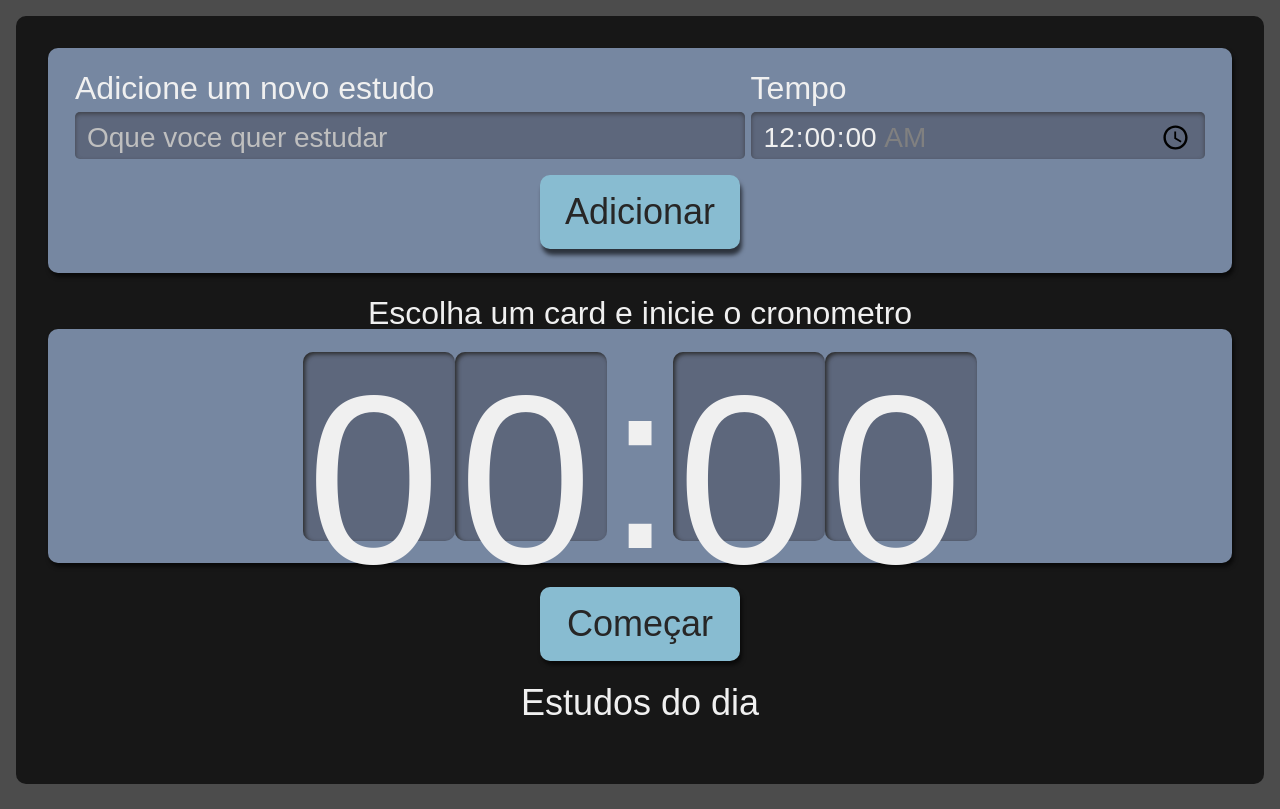
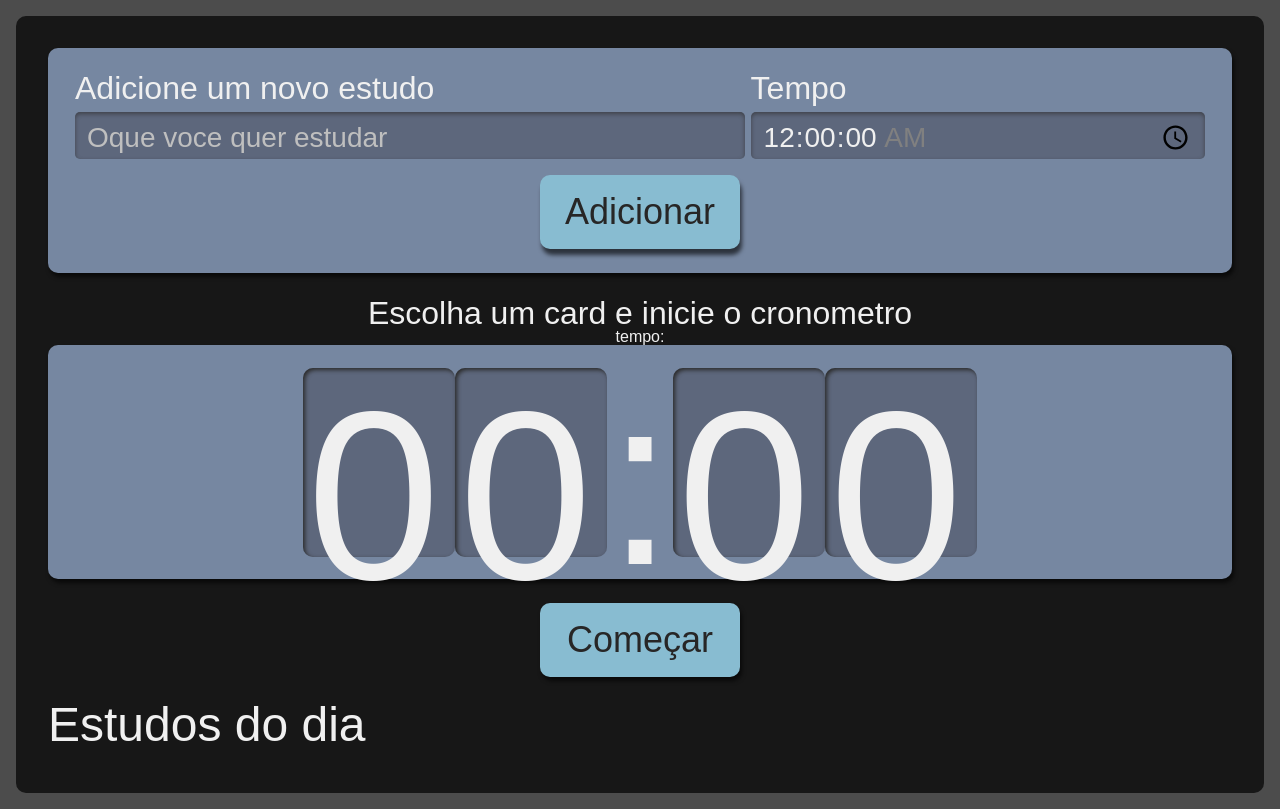
Before and after one commit to Guilherme-so/gui-schedule-studies, a React (Create React App) app: page / in a window 1280 px wide. Built offline with nearby package versions, Linux system fonts and the light colour scheme.

Commit message:
time function

```diff
--- a/package.json
+++ b/package.json
@@ -13,6 +13,7 @@
     "react": "^18.2.0",
     "react-dom": "^18.2.0",
     "react-scripts": "5.0.1",
+    "styled-components": "^5.3.5",
     "typescript": "^4.8.3",
     "uuid": "^9.0.0",
     "web-vitals": "^2.1.4"
@@ -42,6 +43,7 @@
     ]
   },
   "devDependencies": {
+    "@types/styled-components": "^5.1.26",
     "@types/uuid": "^8.3.4",
     "sass": "^1.54.9",
     "typescript-plugin-css-modules": "^3.4.0"
--- /dev/null
+++ b/src/Globals.d.ts
@@ -0,0 +1,2 @@
+declare module "*.module.css";
+declare module "*.module.scss";
--- a/src/components/Cronometro/index.tsx
+++ b/src/components/Cronometro/index.tsx
@@ -1,12 +1,27 @@
 import Botao from "../Botao";
 import Relogio from "./Relogio";
+import { tempoParaSegundos } from "../../utils/time";
 import "./style.scss"
+import { Tarefa } from "../../types/tarefa";
+import { useEffect, useState } from "react";
 
-export default function Cronometro() {
+interface Props {
+    selecionado : Tarefa | undefined
+}
+
+export default function Cronometro({selecionado}: Props) {
+    const [tempo, setTempo] = useState<number>()
+
+    useEffect(() => {
+        if(selecionado?.tempo) {
+            setTempo(tempoParaSegundos(selecionado.tempo))
+        }
+    }, [selecionado])
 
     return (
         <div className="cronometro">
             <p className="titulo">Escolha um card e inicie o cronometro</p>
+            tempo: {tempo}
             <div className="relogioWrapper">
                 <Relogio/>
             </div>
--- a/src/components/Lista/index.tsx
+++ b/src/components/Lista/index.tsx
@@ -1,16 +1,24 @@
 import { Tarefa } from '../../types/tarefa'
 import Item from './item'
-import "./style.scss"
+import styles from "./lista.module.css"
 
+interface Props {
+  tarefas: Tarefa[]
+  selecionaTarefa: (tarefaSelecionada:Tarefa) => void
+}
 
-function Lista({tarefas}:{tarefas: Tarefa[]}) {
+function Lista({tarefas, selecionaTarefa}: Props) {
 
   return (
-    <aside className='listaTarefas'>
+    <aside className={styles.listaTarefas}>
         <h2>Estudos do dia</h2>
         <ul>
-            {tarefas?.map((item, index) => (
-                <Item  {...item}   key={index}/>
+            {tarefas?.map((item) => (
+              <Item
+              selecionaTarefa={selecionaTarefa}
+              key={item.id}
+              {...item}
+               />
             ))}
         </ul>
     </aside>
--- a/src/components/Lista/item/index.tsx
+++ b/src/components/Lista/item/index.tsx
@@ -1,12 +1,29 @@
-import { Tarefa } from '../../../types/tarefa'
-import '../style.scss'
+import { Tarefa } from "../../../types/tarefa";
+import styles from "./item.module.css"
 
-export default function Item ({id, tarefa, tempo,selecionado,completado}: Tarefa) {
-    console.log(id, tarefa, tempo,selecionado,completado)
+interface Props extends Tarefa {
+  selecionaTarefa: (tarefaSelecionada: Tarefa) => void;
+}
+
+export default function Item({
+  id,
+  tarefa,
+  tempo,
+  selecionado,
+  completado,
+  selecionaTarefa,
+}: Props) {
+
     return (
-        <li className='item'>
-        <h3>{tarefa}</h3>
-        <span>{tempo}</span>
+    <li className={`${styles.item} ${selecionado ?  styles.itemSelecionado : ""}`} onClick={() =>selecionaTarefa({
+        id,
+        tarefa,
+        tempo,
+        selecionado,
+        completado
+    })}>
+      <h3>{tarefa}</h3>
+      <span>{tempo}</span>
     </li>
-    )
+  );
 }
--- /dev/null
+++ b/src/components/Lista/item/item.module.css
@@ -0,0 +1,48 @@
+.item {
+    background-color: #4D4D4D;
+    border-radius: 8px;
+    box-shadow: 2px 4px 4px #0000009F;
+    padding: 12px;
+    margin-bottom: 8px;
+    position: relative;
+    cursor: pointer;
+
+    @media screen and (min-width:1280px) {
+      font-size: 1.8rem;
+    }
+  }
+
+
+  .item h3 {
+    margin-bottom: 8px;
+    word-break: break-all;
+  }
+
+  .item span {
+    color: #D0D0D0;
+  }
+
+  .itemSelecionado {
+    background-color: tomato;
+    box-shadow: 2px 4px 4px #0000009F inset;
+  }
+
+  .itemCompletado {
+    background-color: #566F42;
+    cursor: auto;
+
+  }
+
+
+  .itemCompletado .concluido {
+    display: block;
+    background-image: url("../../assets/img/check-mark.svg");
+    background-repeat: no-repeat;
+    background-size: 38px 38px;
+    position: absolute;
+    top: 50%;
+    right: 12px;
+    transform: translateY(-50%);
+    width: 42px;
+    height: 43px;
+  }
--- /dev/null
+++ b/src/components/Lista/lista.module.css
@@ -0,0 +1,30 @@
+.listaTarefas {
+  grid-area: tarefas;
+  height: 100%;
+  @media screen and (min-width:1280px) {
+
+    h2{
+      text-align: center;
+      font-size: 2.25rem;
+      margin-bottom: 24px;
+    }
+
+    ul {
+      overflow: auto;
+      max-height: 500px;
+    }
+  }
+}
+
+.listaTarefas h2 {
+  display: flex;
+  margin: 0 auto;
+  font-size: 3rem;
+  margin-bottom: 12px;
+}
+
+.listaTarefas ul {
+  max-height: 350px;
+  overflow-y: scroll;
+  scrollbar-width: thin;
+}
--- a/src/components/Lista/style.scss
+++ /dev/null
@@ -1,75 +0,0 @@
-.listaTarefas {
-    grid-area: tarefas;
-    height: 100%;
-
-    h2 {
-      font-size: 1.25rem;
-      margin-bottom: 12px;
-    }
-
-    ul {
-      max-height: 350px;
-      overflow-y: scroll;
-        scrollbar-width: thin;
-    }
-
-    @media screen and (min-width:1280px) {
-
-      h2{
-        text-align: center;
-        font-size: 2.25rem;
-        margin-bottom: 24px;
-      }
-
-      ul {
-        overflow: auto;
-        max-height: 500px;
-      }
-    }
-  }
-
-  .item {
-    background-color: #4D4D4D;
-    border-radius: 8px;
-    box-shadow: 2px 4px 4px #0000009F;
-    padding: 12px;
-    margin-bottom: 8px;
-    position: relative;
-    cursor: pointer;
-
-    h3 {
-      margin-bottom: 8px;
-      word-break: break-all;
-    }
-
-    span {
-      color: #D0D0D0;
-    }
-
-    @media screen and (min-width:1280px) {
-      font-size: 1.8rem;
-    }
-  }
-
-  .itemSelecionado {
-    background-color: #292929;
-    box-shadow: 2px 4px 4px #0000009F inset;
-  }
-
-  .itemCompletado {
-    background-color: #566F42;
-    cursor: auto;
-
-    .concluido {
-      display: block;
-      background-image: url("../../components/assets/img/check-mark.svg");
-      background-repeat: no-repeat;
-      background-size: 38px 38px;
-      position: absolute;
-      top: 50%;
-      right: 12px;
-      transform: translateY(-50%);
-      width: 42px;
-      height: 43px;
-    }
-  }
--- a/src/pages/App.tsx
+++ b/src/pages/App.tsx
@@ -7,12 +7,21 @@ import { Tarefa } from '../types/tarefa';
 
 function App() {
   const [tarefas, setTarefas] = useState<Tarefa[]>([])
+  const [selecionado, setSelecionado] = useState<Tarefa>()
+
+  function selecionaTarefa(tarefaSelecionada:Tarefa){
+    setSelecionado(tarefaSelecionada)
+    setTarefas(oldOnes => oldOnes.map((tarefa) => ({
+      ...tarefa,
+      selecionado: tarefaSelecionada.id === tarefa.id ? true : false
+    })))
+  }
 
   return (
     <div className='AppStyle'>
       <Formulario setTarefas={setTarefas}/>
-      <Lista tarefas={tarefas}/>
-      <Cronometro />
+      <Lista selecionaTarefa={selecionaTarefa} tarefas={tarefas}/>
+      <Cronometro selecionado={selecionado} />
     </div>
   );
 }
--- /dev/null
+++ b/src/utils/time.ts
@@ -0,0 +1,8 @@
+export const tempoParaSegundos = (tempo: string) => {
+    const [horas = "0", minutos = "0", segundos = "0"] = tempo.split(":")
+
+    const horasEmSegundos = Number(horas) * 3600
+    const minutosEmSegundos = Number(minutos) * 60
+
+    return horasEmSegundos + minutosEmSegundos + Number(segundos)
+}
--- a/tsconfig.json
+++ b/tsconfig.json
@@ -1,7 +1,6 @@
 {
   "compilerOptions": {
     "plugins": [{ "name": "typescript-plugin-css-modules" }],
-    "include": ["./src/**/*.tsx", "./src/**/*.ts", "./typings/*.ts"],
     "target": "es5",
     "lib": [
       "dom",
@@ -24,5 +23,7 @@
   },
   "include": [
     "src",
-  ]
+    "./src/**/*.tsx", "./src/**/*.ts", "./typings/*.ts"
+  ],
+  "plugins": [{ "name": "typescript-plugin-css-modules" }],
 }
```
Also changed, not shown: 1 other file (tests, documents, lock files or other folders).
